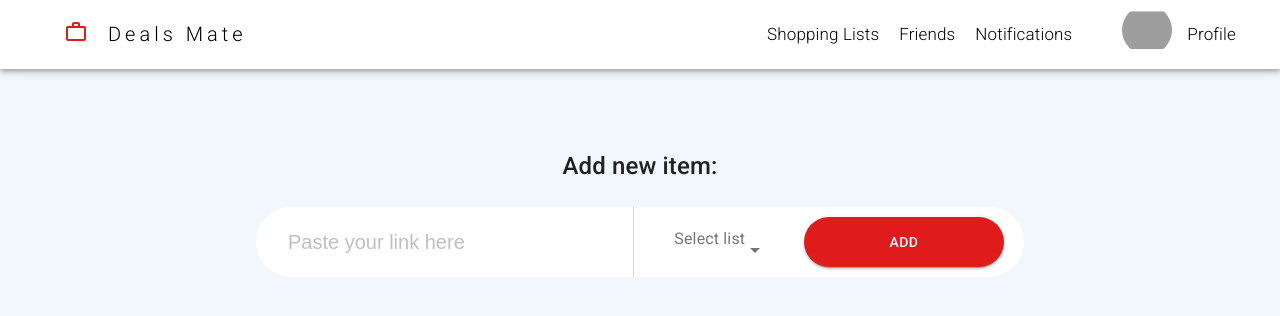
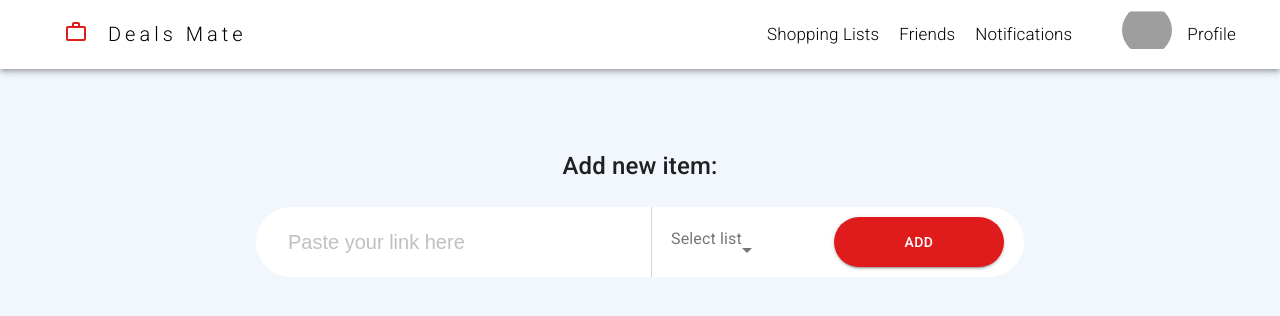
Before and after one commit to hatchways/team-penne, a React (Create React App) app in the folder client/: page / in a window 1280 px wide. Shown: the top 316 px of the page. Built offline with nearby package versions, Linux system fonts and the light colour scheme; grey boxes are pictures that could not be loaded.

Commit message:
Fixed spacing issue with vertical line and select list

```diff
--- a/client/src/pages/dashboard/shopping-lists.js
+++ b/client/src/pages/dashboard/shopping-lists.js
@@ -19,8 +19,8 @@ export default function ShoppingLists() {
         <p>Add new item:</p>
         <div className="dash-body__new-item__input">
           <input placeholder="Paste your link here" />
-          <div className="vertical-line" />
           <FormControl>
+            <div className="vertical-line" />
             <InputLabel>Select list</InputLabel>
             <Select
               autoWidth={true}
--- a/client/src/pages/dashboard/styles/shopping-lists.scss
+++ b/client/src/pages/dashboard/styles/shopping-lists.scss
@@ -44,6 +44,7 @@
       .vertical-line {
         border-left: solid thin rgb(212, 212, 212);
         margin-right: 14px;
+        margin-left: -20px;
       }
 
       .MuiSelect-select {
@@ -61,7 +62,7 @@
       button {
         margin-right: 30px;
         border-radius: 50px 50px 50px 50px;
-        width: 200px;
+        width: 170px;
         margin: 10px 20px 10px 10px;
       }
     }
```
